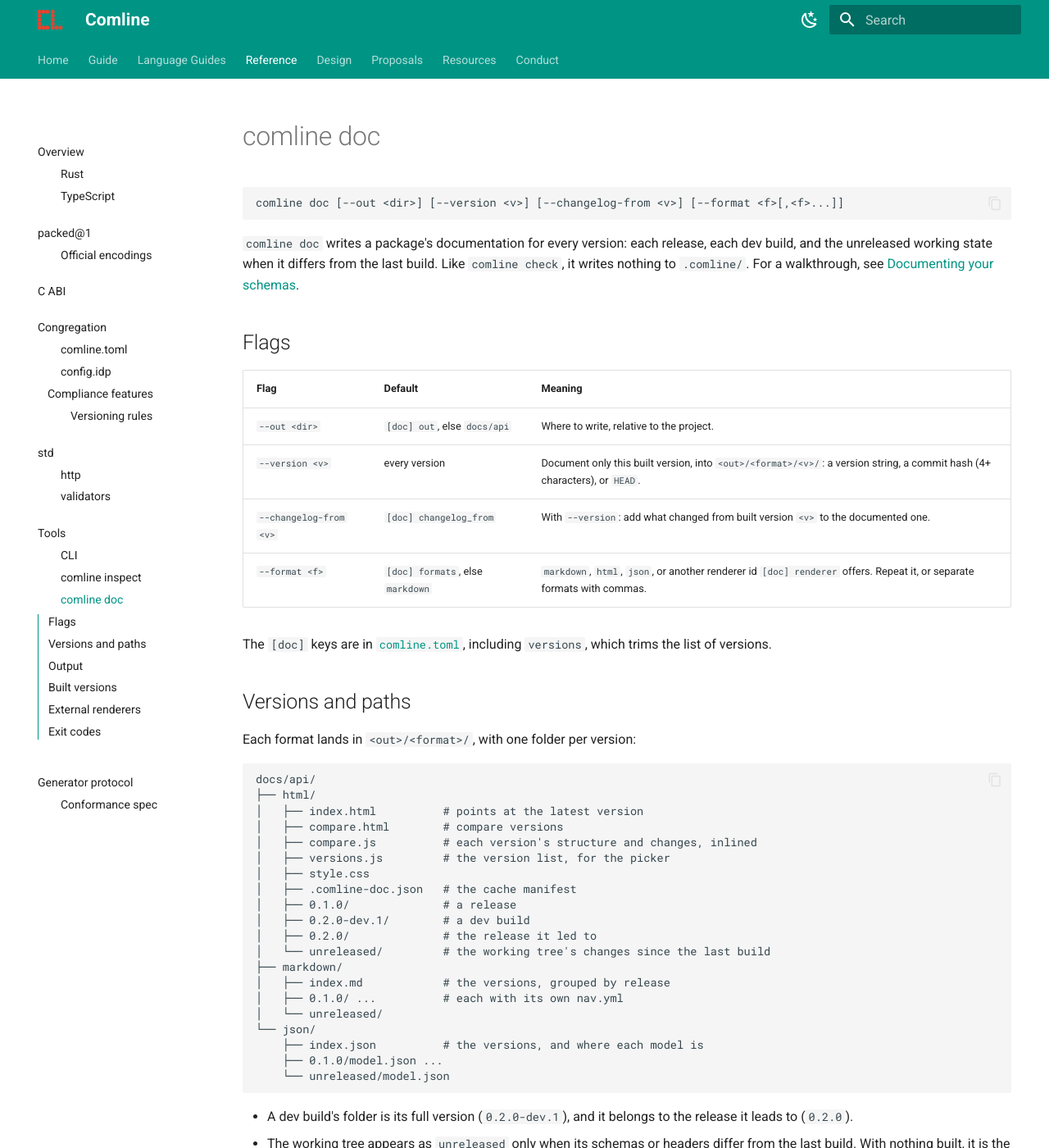
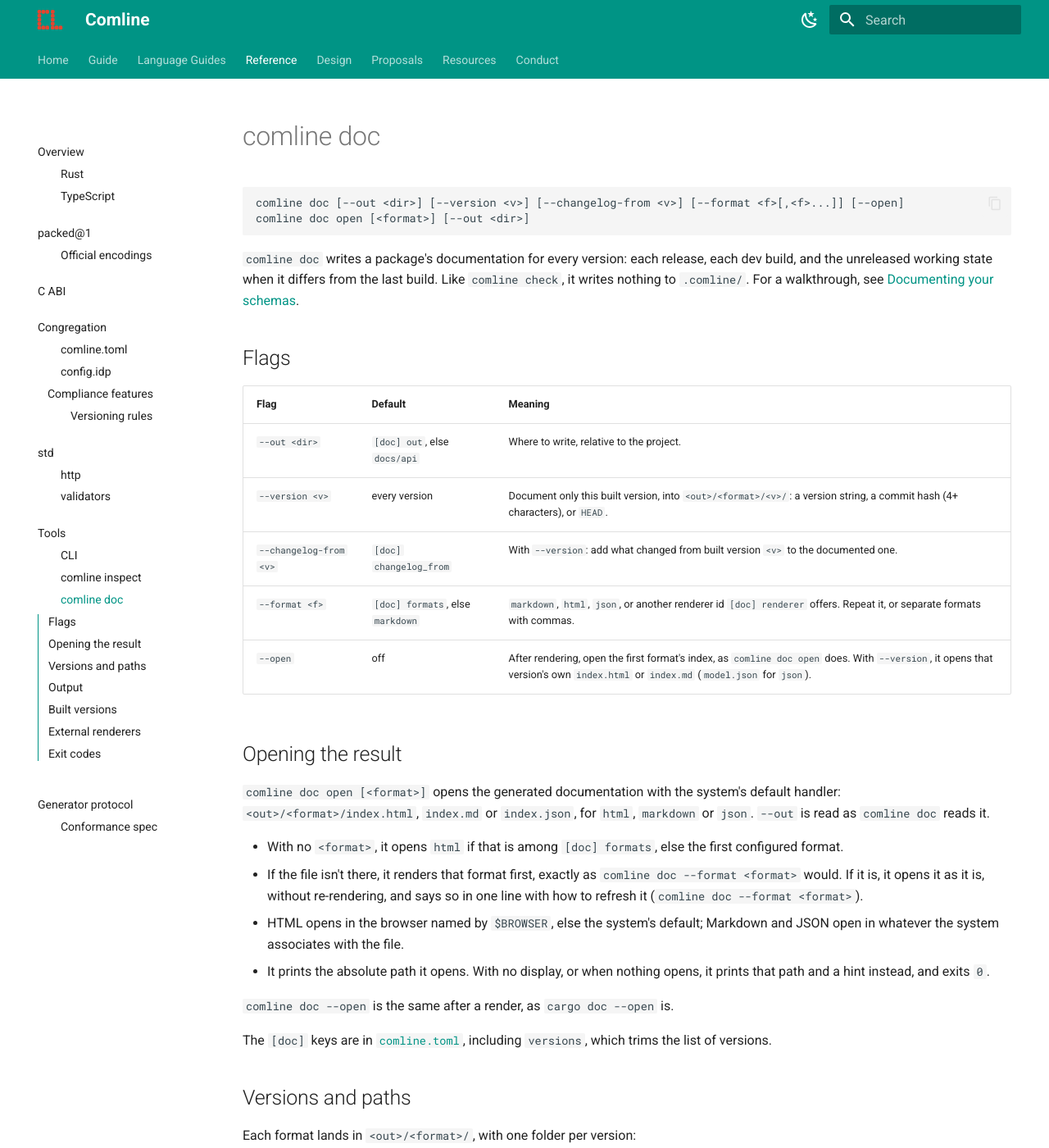
Before and after one commit to ComlineProject/docs, an MkDocs documentation site: the page built from docs/docs/reference/tools/doc.md, in a window 1280 px wide and 1400 px high. Shown: the whole window at 82% size. Built offline with MkDocs 1.6.1 and Material for MkDocs 9.7.7, drawn with Linux system fonts in a browser that asks for light colours; the version menu is left out; some of the changed text lies outside the part shown.

Commit message:
docs: comline doc open and --open; Type and Value columns in the module table

````diff
--- a/docs/docs/reference/tools/doc.md
+++ b/docs/docs/reference/tools/doc.md
@@ -1,7 +1,8 @@
 # comline doc
 
 ```
-comline doc [--out <dir>] [--version <v>] [--changelog-from <v>] [--format <f>[,<f>...]]
+comline doc [--out <dir>] [--version <v>] [--changelog-from <v>] [--format <f>[,<f>...]] [--open]
+comline doc open [<format>] [--out <dir>]
 ```
 
 `comline doc` writes a package's documentation for every version: each
@@ -17,6 +18,27 @@
 | `--version <v>` | every version | Document only this built version, into `<out>/<format>/<v>/`: a version string, a commit hash (4+ characters), or `HEAD`. |
 | `--changelog-from <v>` | `[doc] changelog_from` | With `--version`: add what changed from built version `<v>` to the documented one. |
 | `--format <f>` | `[doc] formats`, else `markdown` | `markdown`, `html`, `json`, or another renderer id `[doc] renderer` offers. Repeat it, or separate formats with commas. |
+| `--open` | off | After rendering, open the first format's index, as `comline doc open` does. With `--version`, it opens that version's own `index.html` or `index.md` (`model.json` for `json`). |
+
+## Opening the result
+
+`comline doc open [<format>]` opens the generated documentation with the
+system's default handler: `<out>/<format>/index.html`, `index.md` or
+`index.json`, for `html`, `markdown` or `json`. `--out` is read as `comline doc`
+reads it.
+
+- With no `<format>`, it opens `html` if that is among `[doc] formats`, else
+  the first configured format.
+- If the file isn't there, it renders that format first, exactly as
+  `comline doc --format <format>` would. If it is, it opens it as it is,
+  without re-rendering, and says so in one line with how to refresh it
+  (`comline doc --format <format>`).
+- HTML opens in the browser named by `$BROWSER`, else the system's default;
+  Markdown and JSON open in whatever the system associates with the file.
+- It prints the absolute path it opens. With no display, or when nothing
+  opens, it prints that path and a hint instead, and exits `0`.
+
+`comline doc --open` is the same after a render, as `cargo doc --open` is.
 
 The `[doc]` keys are in [`comline.toml`](../congregation/comline-toml.md#doc),
 including `versions`, which trims the list of versions.
@@ -87,7 +109,7 @@
 | File | Contents |
 |---|---|
 | `index.md` | Package name and version, its `config.idp` `//!` header, a module table (Module, Summary), a Dependencies table (each dependency and the modules of it the package uses), a link to the changelog. |
-| `<module>.md` | Per schema (`types::user` → `types/user.md`): its `//!` header, a table of its declarations (Item, Summary), then each one with its `///` docs, annotations, fields and arguments (a field's own docs, else its parent's `/// @name:` line), enum variants, an error's ordinal and message, a validator's targets, parameters and asserts, and each protocol's functions and wire summary. |
+| `<module>.md` | Per schema (`types::user` → `types/user.md`): its `//!` header, a table of its declarations (Item, Summary, then Type and Value, each only when some declaration in the module has one: a constant's type and value, a type alias's target), then each one with its `///` docs, annotations, fields and arguments (a field's own docs, else its parent's `/// @name:` line), enum variants, an error's ordinal and message, a validator's targets, parameters and asserts, and each protocol's functions and wire summary. |
 | `changelog.md` | With a changelog: breaking changes, additions and other changes. Each entry is a heading line (its severity, `MAJOR`, `MINOR` or `PATCH`, and a title such as `` `Orders.place`: signature changed `` linking to the declaration), then the change as a fenced `diff` block: the old IDL line with `-`, the new with `+`. An addition has only the `+` line, a removal only the `-` line, and a change with no IDL to show (a docstring, an error's ordinal, guarantees) a sentence instead. A release shows its changes since the previous release; a dev build its step, then a link to its changes since the last release, listed below it. |
 | `deps/<package>/<module>.md` | Per module of a dependency without a published base URL: what the package reaches of it, as `<module>.md`. |
 | `nav.yml` | A `nav` list for mkdocs or zensical: the package's modules, then a `Dependencies` section (a dependency's pages, or its published base URL). |
````
Also changed, not shown: docs/docs/guide/documenting.md (+6 -0 lines), docs/docs/reference/cli.md (+1 -1 lines).
